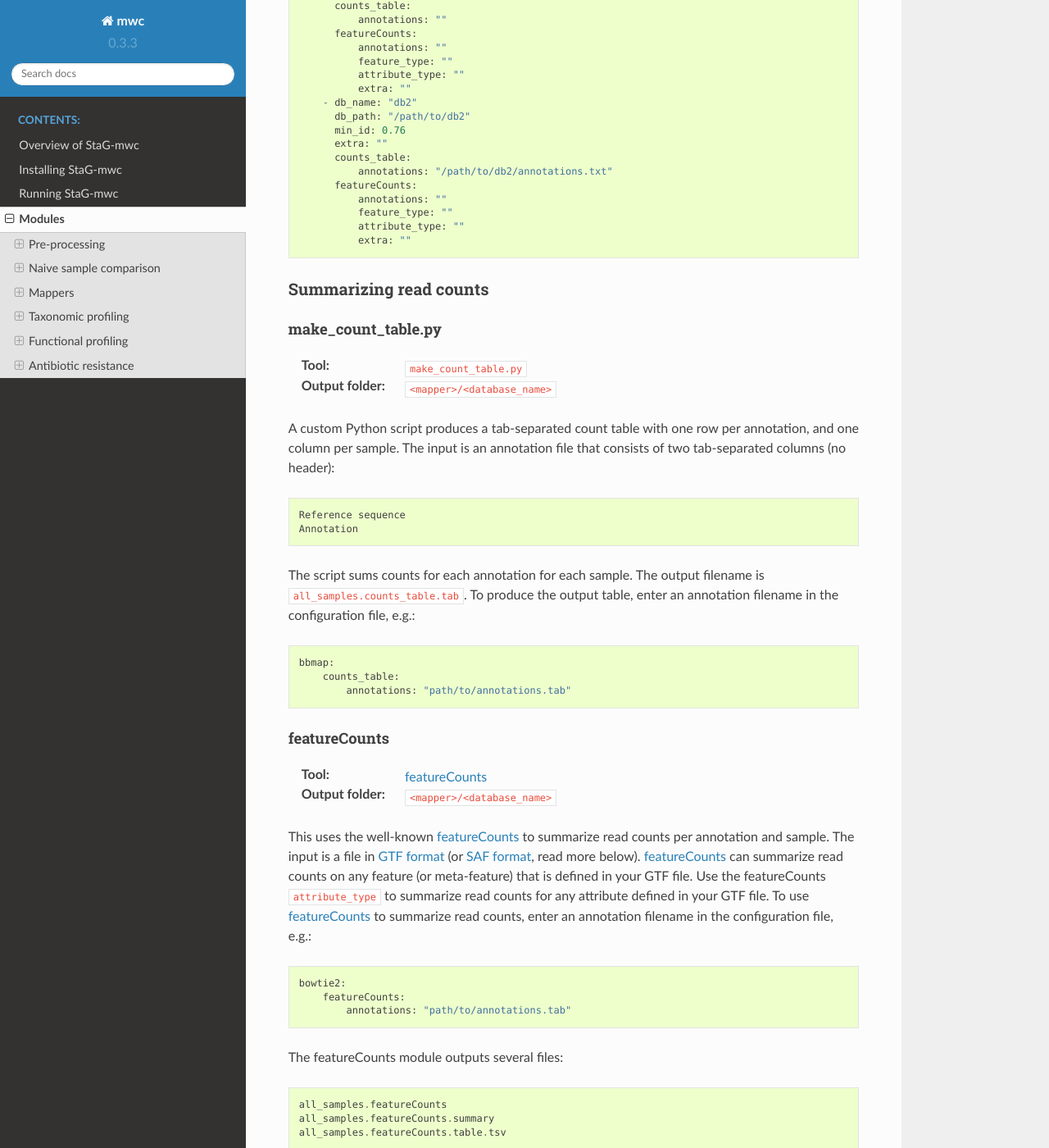
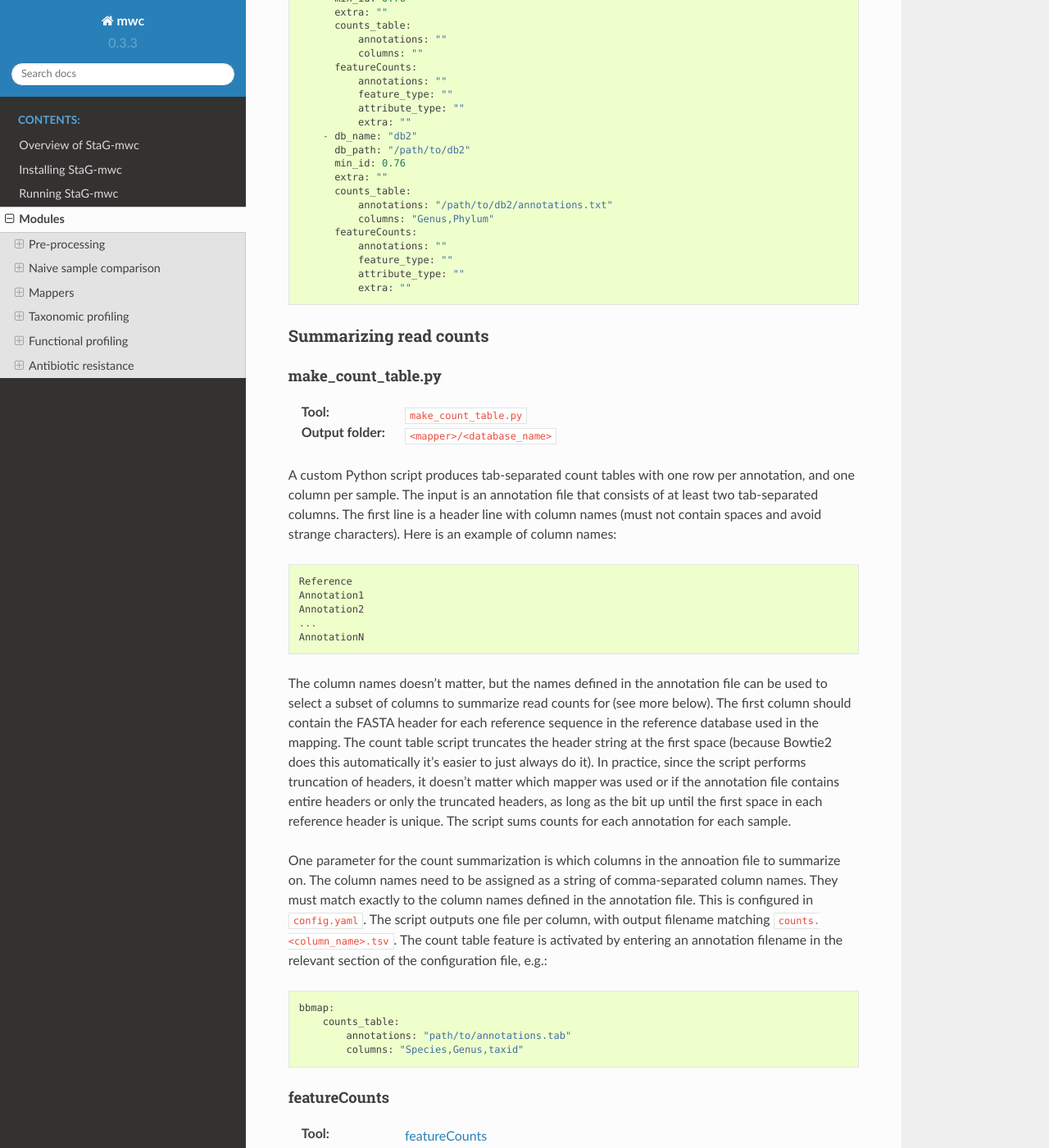
Before and after one commit to ctmrbio/stag-mwc, a Sphinx documentation site: the page built from docs/source/modules.rst, in a window 1280 px wide and 1400 px high, scrolled down 2916 px. Shown: the whole window at 82% size. Built offline with Sphinx 7.4.7 and the Read the Docs theme 2.0.0, drawn with Linux system fonts in a browser that asks for light colours; some of the changed text lies outside the part shown.

Commit message:
Add docs for new make_count_table.py features

```diff
--- a/docs/source/modules.rst
+++ b/docs/source/modules.rst
@@ -150,6 +150,7 @@ configuration options, but with different settings. For example, to map against
           extra: ""
           counts_table:
               annotations: ""
+              columns: ""
           featureCounts:
               annotations: ""
               feature_type: ""
@@ -161,6 +162,7 @@ configuration options, but with different settings. For example, to map against
           extra: ""
           counts_table:
               annotations: "/path/to/db2/annotations.txt"
+              columns: "Genus,Phylum"
           featureCounts:
               annotations: ""
               feature_type: ""
@@ -176,20 +178,43 @@ make_count_table.py
 :Tool: ``make_count_table.py``
 :Output folder: ``<mapper>/<database_name>``
 
-A custom Python script produces a tab-separated count table with one row per
+A custom Python script produces tab-separated count tables with one row per
 annotation, and one column per sample. The input is an annotation file that
-consists of two tab-separated columns (no header)::
+consists of at least two tab-separated columns. The first line is a header line
+with column names (must not contain spaces and avoid strange characters). Here
+is an example of column names::
 
-    Reference sequence
-    Annotation
+    Reference
+    Annotation1
+    Annotation2
+    ...
+    AnnotationN
 
-The script sums counts for each annotation for each sample. The output filename
-is ``all_samples.counts_table.tab``. To produce the output table, enter an
-annotation filename in the configuration file, e.g.::
+The column names doesn't matter, but the names defined in the annotation file
+can be used to select a subset of columns to summarize read counts for (see
+more below). The first column should contain the FASTA header for each
+reference sequence in the reference database used in the mapping. The count
+table script truncates the header string at the first space (because Bowtie2
+does this automatically it's easier to just always do it). In practice, since
+the script performs truncation of headers, it doesn't matter which mapper was
+used or if the annotation file contains entire headers or only the truncated
+headers, as long as the bit up until the first space in each reference header
+is unique. The script sums counts for each annotation for each sample.
+
+One parameter for the count summarization is which columns in the annoation
+file to summarize on. The column names need to be assigned as a string of
+comma-separated column names. They must match exactly to the column names
+defined in the annotation file. This is configured in ``config.yaml``. The
+script outputs one file per column, with output filename matching
+``counts.<column_name>.tsv``. The count table feature is activated by entering
+an annotation filename in the relevant section of the configuration file,
+e.g.::
 
     bbmap:
         counts_table:
             annotations: "path/to/annotations.tab"
+            columns: "Species,Genus,taxid"
+
 
 featureCounts
 .............
```
Also changed, not shown: other parts of docs/source/modules.rst (+4 -4 lines), CHANGELOG.md (+1 -0 lines).
